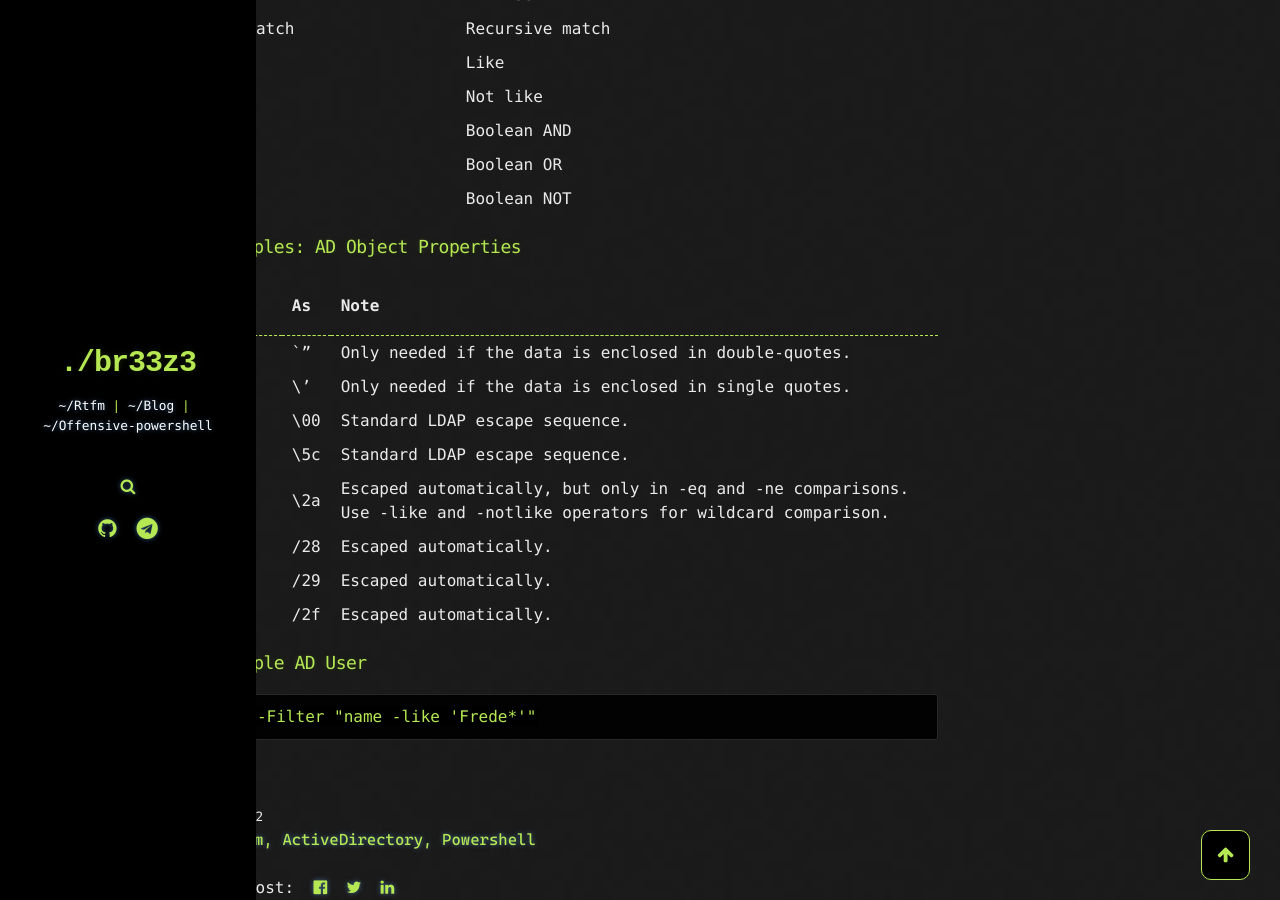
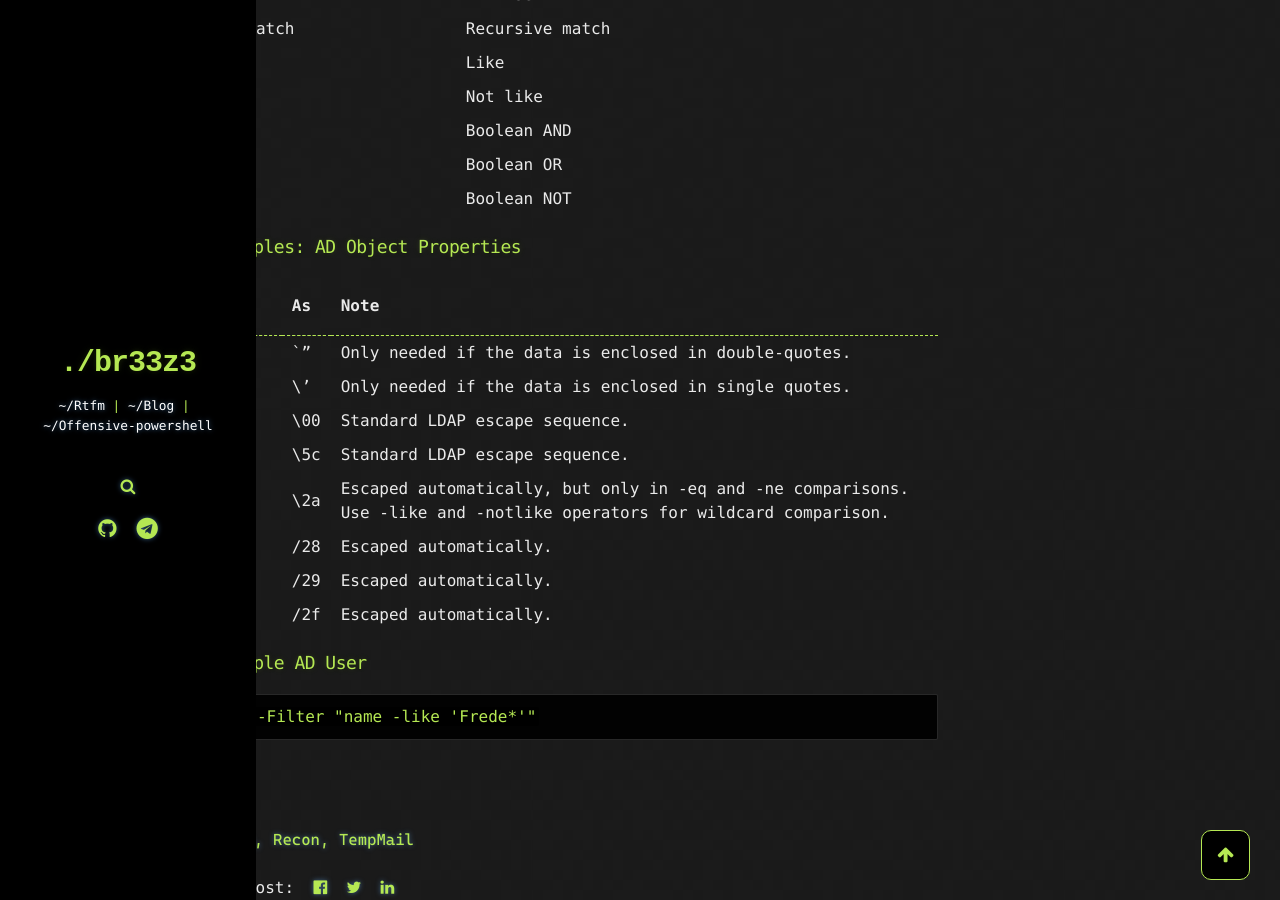
Before and after one commit to br33z3/br33z3.github.io, a Jekyll site: the page built from _pages/offensive-powershell.md, in a window 1280 px wide and 900 px high, scrolled down 655 px. Built offline with Jekyll 4.4.1, drawn with Linux system fonts in a browser that asks for light colours; comment, search, counter and statistics services are not loaded.

Commit message:
Update offensive-powershell.md

```diff
--- a/_pages/offensive-powershell.md
+++ b/_pages/offensive-powershell.md
@@ -1,9 +1,9 @@
 ---
 layout: blog
 title: Offensive Powershell
-tags: RedTeam, ActiveDirectory, Powershell
+tags: Defcon, Recon, TempMail
 comments: true
-date: 2022-12-10
+date: 2023-08-20
 ---
 
 # 0ffensive Powershell
```
